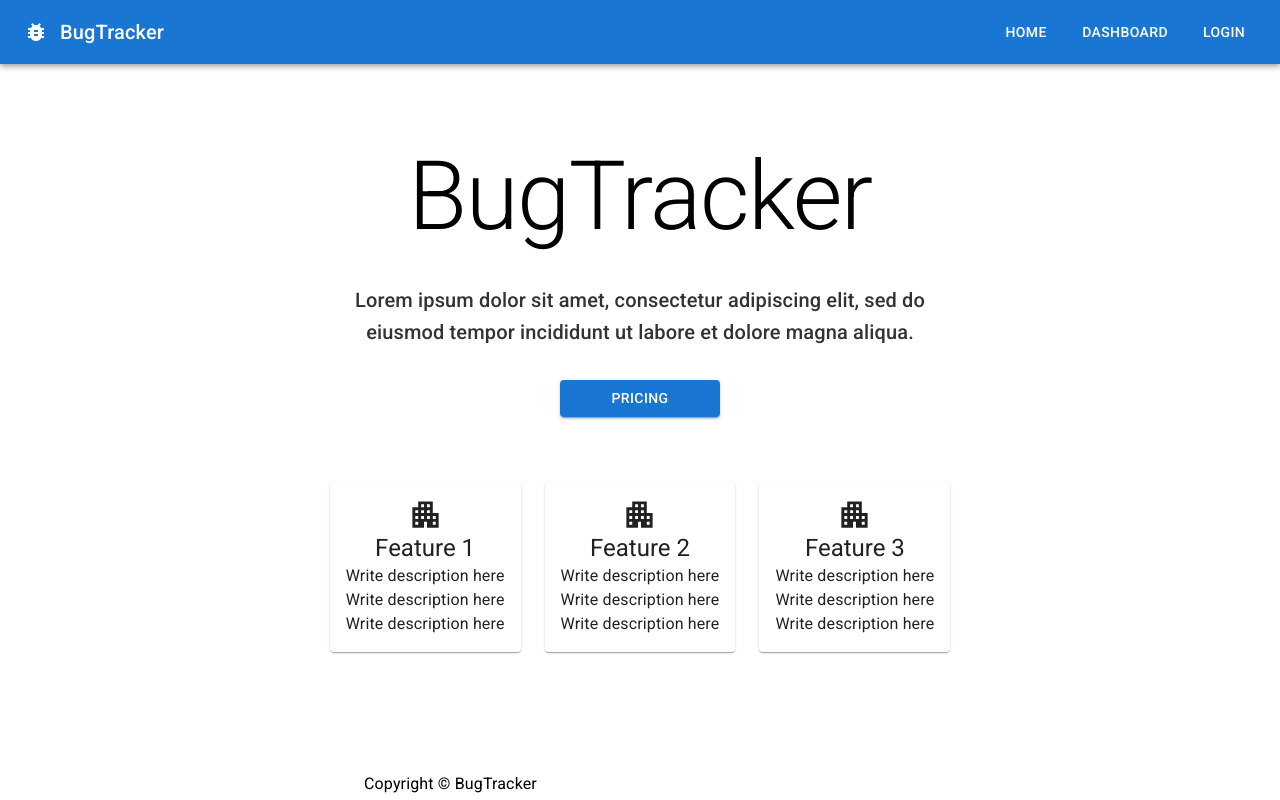
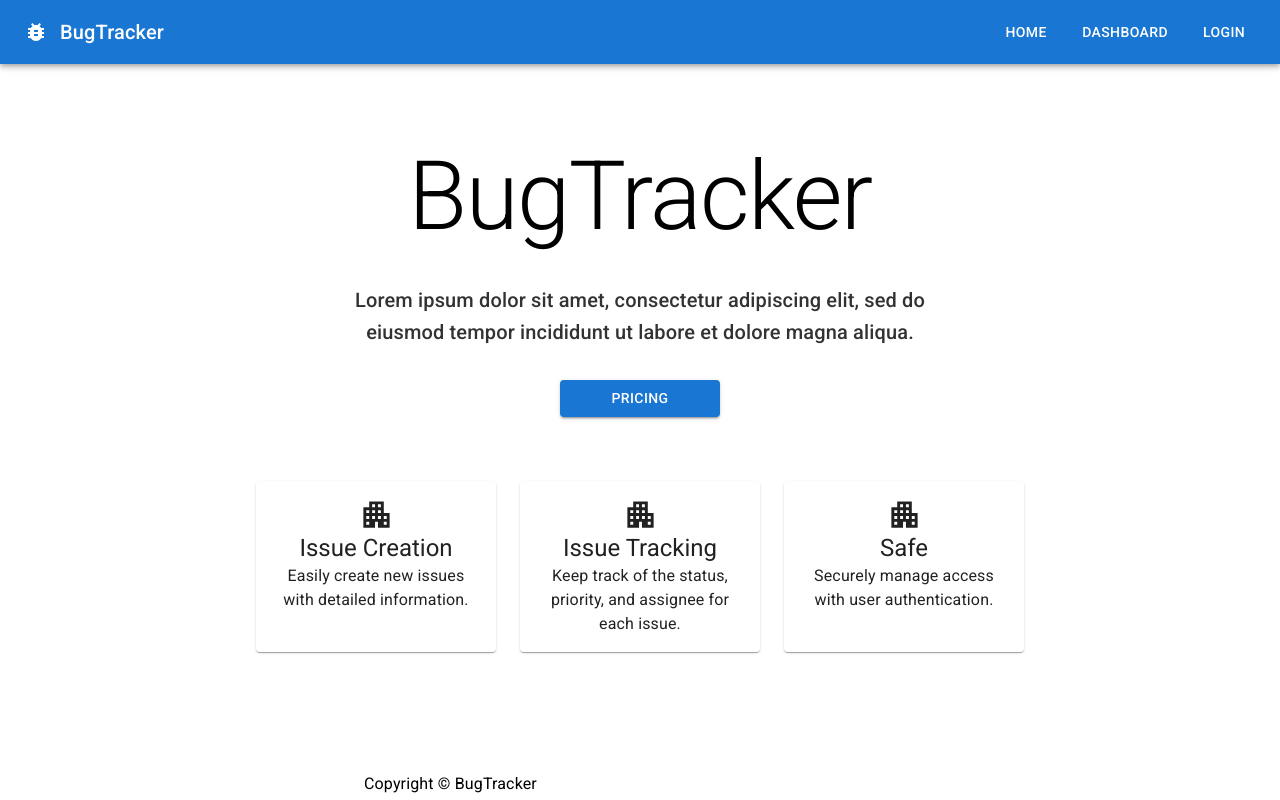
Before and after one commit to R894/bugtracker, a Next.js app in the folder client/: page / in a window 1280 px wide. Built offline with nearby package versions, Linux system fonts and the light colour scheme; no server answers.

Commit message:
chore: add dummy text

```diff
--- a/client/src/components/FeaturesDisplay/FeaturesDisplay.tsx
+++ b/client/src/components/FeaturesDisplay/FeaturesDisplay.tsx
@@ -9,7 +9,8 @@ const Feature = ({ children }: { children: ReactNode }) => {
         display: 'flex',
         flexDirection: 'column',
         alignItems: 'center',
-        padding: '16px'
+        padding: '16px',
+        maxWidth:'240px'
       }}
     >
       {children}
@@ -23,24 +24,18 @@ const FeaturesDisplay = () => {
       <Stack direction={'row'} gap={3}>
         <Feature>
           <Apartment fontSize="large" />
-          <Typography variant='h5'>Feature 1</Typography>
-          <Typography>Write description here</Typography>
-          <Typography>Write description here</Typography>
-          <Typography>Write description here</Typography>
+          <Typography variant='h5'>Issue Creation</Typography>
+          <Typography textAlign={'center'}>Easily create new issues with detailed information.</Typography>
         </Feature>
         <Feature>
           <Apartment fontSize="large" />
-          <Typography variant='h5'>Feature 2</Typography>
-          <Typography>Write description here</Typography>
-          <Typography>Write description here</Typography>
-          <Typography>Write description here</Typography>
+          <Typography variant='h5'>Issue Tracking</Typography>
+          <Typography textAlign={'center'}>Keep track of the status, priority, and assignee for each issue.</Typography>
         </Feature>
         <Feature>
           <Apartment fontSize="large" />
-          <Typography variant='h5'>Feature 3</Typography>
-          <Typography>Write description here</Typography>
-          <Typography>Write description here</Typography>
-          <Typography>Write description here</Typography>
+          <Typography variant='h5'>Safe</Typography>
+          <Typography textAlign={'center'}>Securely manage access with user authentication.</Typography>
         </Feature>
       </Stack>
     </>
```
